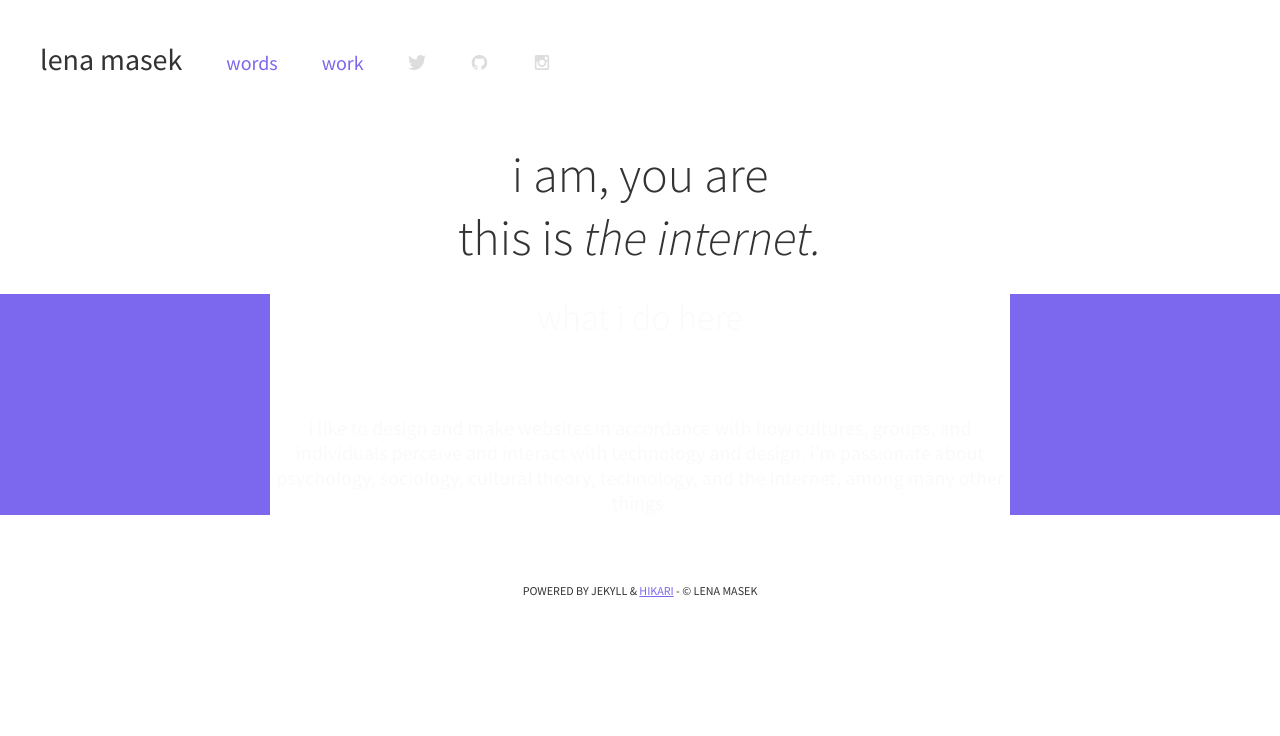
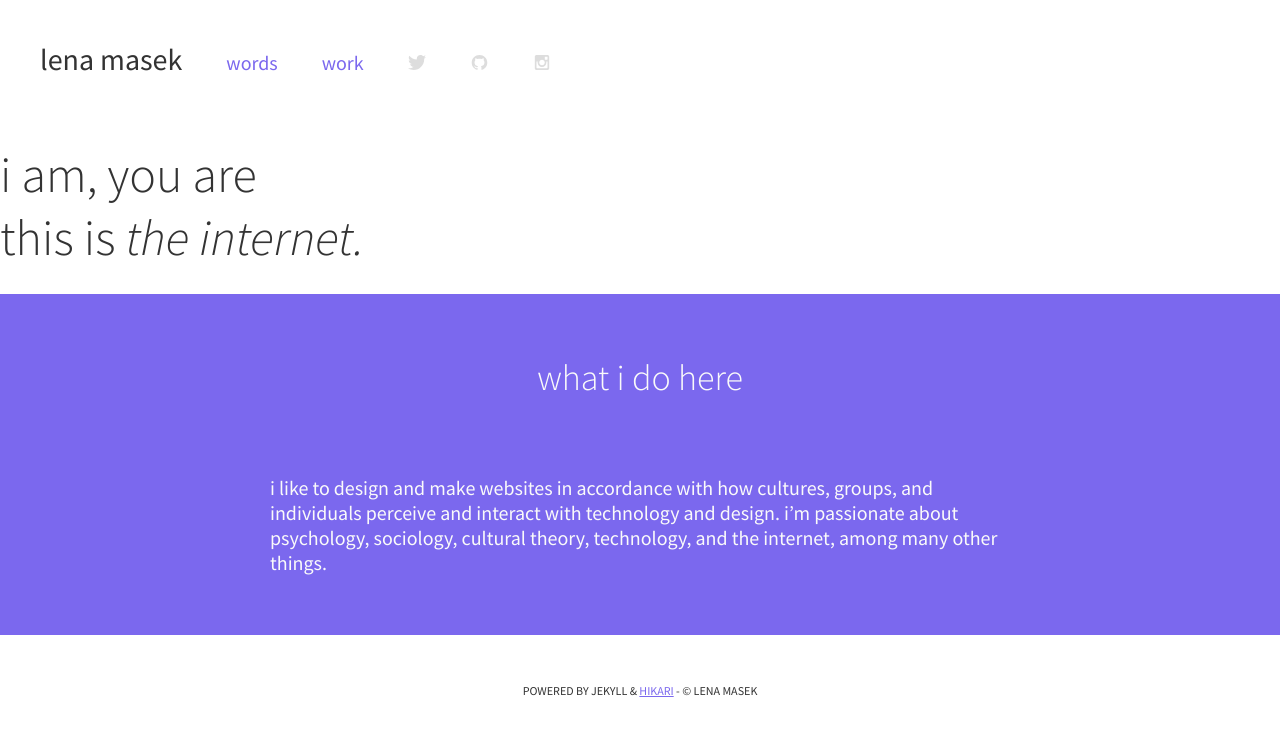
Before and after one commit to lenamasek/lenamasek.github.io, a Jekyll site: the page built from index.html, in a window 1280 px wide. Shown: the top 736 px of the page. Built offline with Jekyll 4.4.1, drawn with Linux system fonts in a browser that asks for light colours.

Commit message:
front pagedesign

```diff
--- a/_scss/base/_global.scss
+++ b/_scss/base/_global.scss
@@ -182,10 +182,6 @@ ul.icon-nav {
 ================================================================== */
 
 
-#home {
-  text-align:center;
-}
-
 
 
 button {
@@ -199,6 +195,7 @@ button {
 section.what-here {
   background:$main-color;
   color:$smoke-color;
+  padding:$spacing-m 0;
 }
 
 
--- a/_scss/pages/_posts.scss
+++ b/_scss/pages/_posts.scss
@@ -3,7 +3,7 @@
   max-width: 740px;
   margin: $spacing-s auto;
   font-family: $variant-family;
-  background: white;
+ /* background: white;*/
   z-index: 1;
 
   .single-content {
--- a/index.html
+++ b/index.html
@@ -5,7 +5,7 @@ title: Homepage
 
 <div id="home">
 
-    <h1 class="page-title" itemprop="headline">
+    <h1 class="page-title" itemprop="headline" id="frontpg">
     	i am, you are <br/>
     	this is <em>the internet.</em>
     </h1>
```
